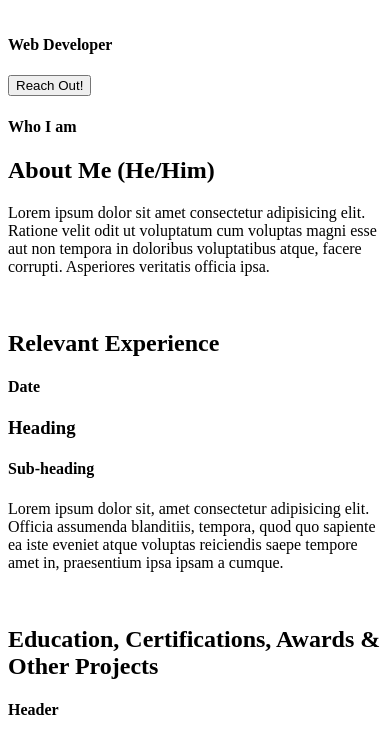
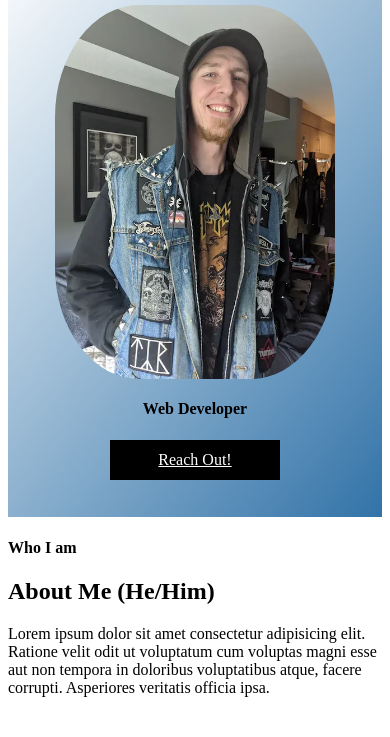
Before and after one commit to Huntthee/Hunt-profile-22, a plain HTML site: page index.html in a window 390 px wide. Shown: the part 70-807 px from the top of the page. Drawn offline with Linux system fonts and the light colour scheme.

Commit message:
applied mobile styles to landing section

```diff
--- a/assets/css/styles.css
+++ b/assets/css/styles.css
@@ -0,0 +1,36 @@
+/* border-box hackfix */
+html {
+  box-sizing: border-box;
+}
+*, *:before, *:after {
+  box-sizing: inherit;
+}
+
+/*    MOBILE STYLES   */
+
+/* Landing Section Styles */
+/* Centered content with a clean background gradient */
+#landing-section {
+  display: flex;
+  flex-direction: column;
+
+  justify-content: center;
+  align-items: center;
+
+  background: linear-gradient(130deg, #fff, #3273a8);
+
+  padding-bottom: 10%;
+}
+
+/* Slightly rounded image */
+#landing-section img {
+  width: 75%;
+  border-radius: 30%;
+}
+
+/* Styled link to act as action button */
+#landing-section a {
+  background: black;
+  color: white;
+  padding: 3% 13% 3% 13%;
+}
--- a/index.html
+++ b/index.html
@@ -6,20 +6,24 @@
   <meta http-equiv="X-UA-Compatible" content="IE=edge">
   <meta name="viewport" content="width=device-width, initial-scale=1.0">
   <meta name="description" content="Mike Allison's Profile Page">
+  <link rel="stylesheet" href="assets/css/styles.css">
   <title>Mike Allison | Web Developer</title>
 </head>
 <body>
 
-  <!-- Landing page displays Title, image and contact link -->
+
   <main>
 
+    <!-- Landing page displays title, image and contact link -->
     <section id="landing-section">
       <h1>Mike Allison</h1>
-      <img src="" alt="">
+      <img src="assets/images/hunt-profile-image.webp" alt="Mike Allison">
       <h4>Web Developer</h4>
-      <button>Reach Out!</button>
+      <a href="#contact-section">Reach Out!</a>
     </section>
 
+
+    <!-- About Section contains brief information about me and what I do.  -->
     <section id="about-section">
       <h4>Who I am</h4>
       <h2>About Me (He/Him)</h2>
@@ -27,6 +31,7 @@
       <img src="" alt="">
     </section>
 
+    <!-- Experience section details information about who/where I've done work for. -->
     <section id="experience-section">
       <h2>Relevant Experience</h4>
       <article>
@@ -40,6 +45,7 @@
       <img src="" alt="" id="section-footer-image">
     </section>
 
+    <!-- Recognition section details information about certifications, and eductation onbtained. -->
     <section id="recognition-section">
       <h2>Education, Certifications, Awards & Other Projects</h2>
 
@@ -50,6 +56,7 @@
       </div>
     </section>
 
+    <!-- Showcase section provides a space to list my best works. -->
     <section id="showcase-section">
       <h2>Selected Works</h2>
 
@@ -60,6 +67,7 @@
       </div>
     </section>
 
+    <!-- Comments section provides a space to show off client praise. -->
     <section id="comments-section">
       <div class="comment-card">
         <img src="" alt="">
@@ -69,6 +77,7 @@
       </div>
     </section>
 
+    <!-- Contact section details information to get in touch with me. -->
     <section id="contact-section">
       <h2>Connect with me</h2>
       <p>Lorem ipsum, dolor sit amet consectetur adipisicing elit. Deserunt, accusamus fugit. Sit, maxime velit eos nulla exercitationem aperiam, itaque reiciendis eveniet doloribus dicta, optio quo vitae maiores eum nihil? Tempora.</p>
```
Also changed, not shown: assets/images/hunt-profile-image.webp (added).
